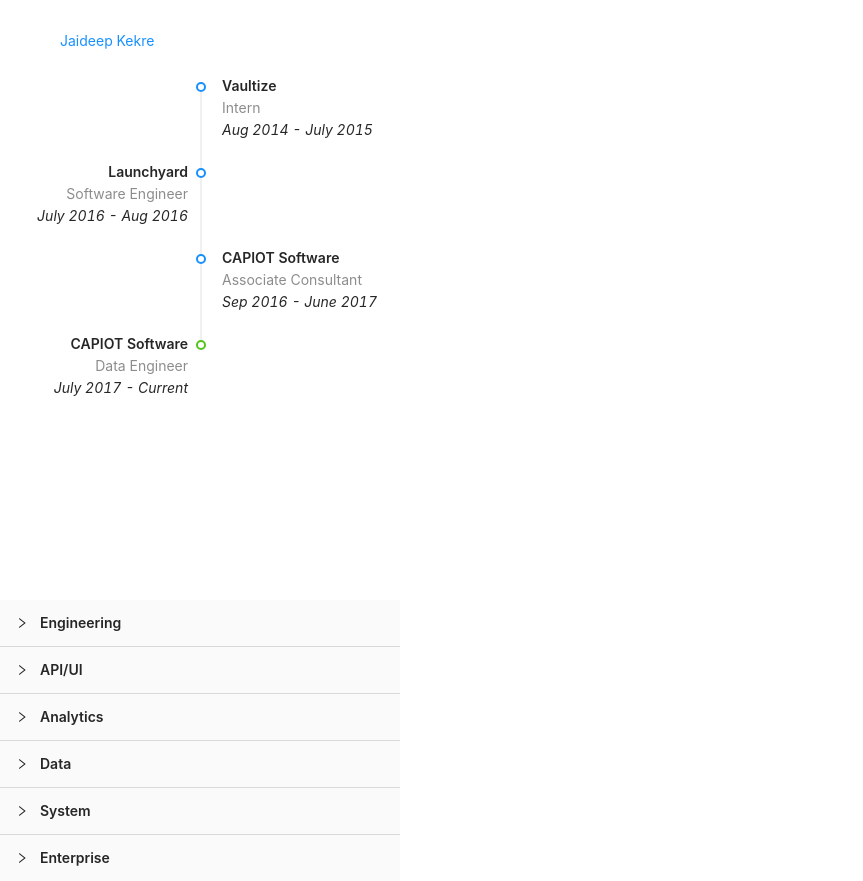
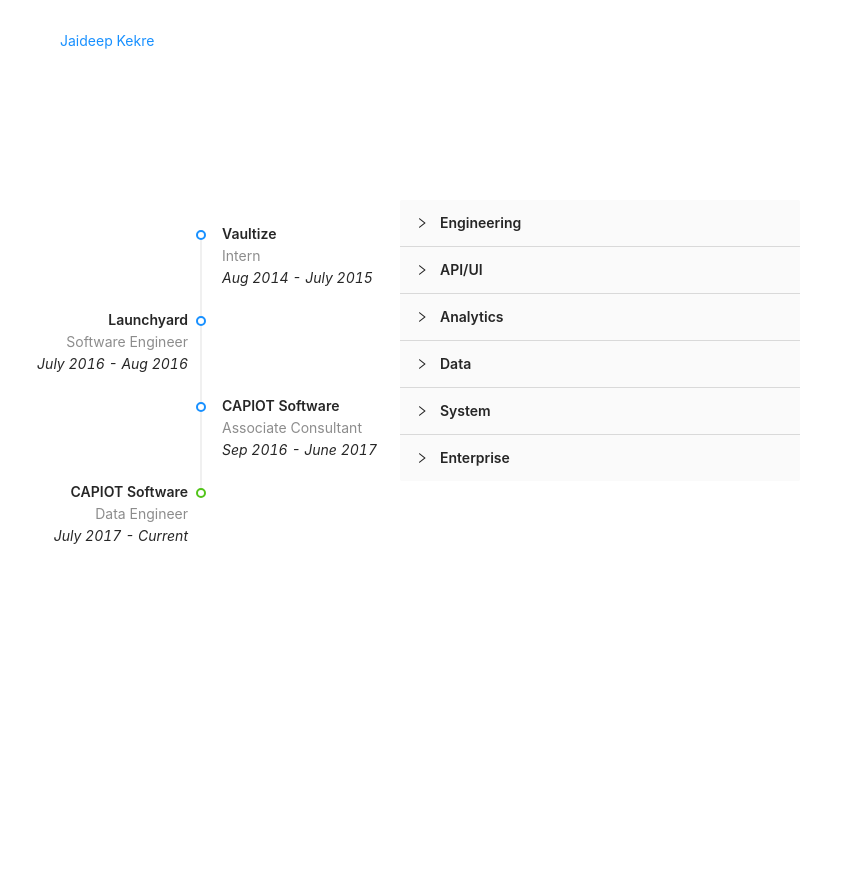
Before and after one commit to jaideepkekre/website, a React (Create React App) app: page / in a window 1280 px wide. Shown: the whole page, without its empty margins (0-863 px from the left). After the commit the page ends 800 px from the top, so only its background shows below. Built offline with nearby package versions, Linux system fonts and the light colour scheme.

Commit message:
version 2.04

```diff
--- a/src/App.js
+++ b/src/App.js
@@ -1,24 +1,43 @@
 import React from "react";
 import "antd/dist/antd.css";
-import Infoview from "./infoview"
 import { Layout } from "antd";
 import Resumedesc from "./resumedesc";
+import TL from "./timeln";
+import LinkedIn from "./icard";
 
-
-const { Header, Content,Sider } = Layout;
+const { Header, Content, Sider } = Layout;
 
 function App() {
   return (
-    <Layout>
-      <Content style={{ background: "white" }}>
-           <div >
-           <Infoview/>
-           </div>
-
-      </Content>
-      <footer style={{backgroundColor:"white"}} >
-        <Resumedesc />
-      </footer>
+    <Layout style={{ background: "white"}} >
+      <div style={{ background: "white", minwidth: "400px" }}>
+        <Content >
+        <LinkedIn tyle={{ float:"left" }}/>
+          <div
+            style={{
+              height: "400px",
+              width: "400px",
+              float: "left",
+              background: "white",
+              paddingTop:"20px"
+            }}
+          >
+            <TL />
+          </div>
+          <div
+            style={{
+              width: "400px",
+              height: "300px",
+              float: "left",
+              background: "white",
+              paddingTop: "20px"
+            }}
+          >
+            <Resumedesc />
+          </div>
+        </Content>
+        <footer style={{ backgroundColor: "white" }}></footer>
+      </div>
     </Layout>
   );
 }
--- a/src/icard.js
+++ b/src/icard.js
@@ -6,8 +6,9 @@
 function LinkedIn() {
   return (
     <div style= {{paddingLeft:"60px",paddingTop:"30px"}} >
+    <div style={{height:"150px"}}>
     <div class="LI-profile-badge"  data-version="v1" data-size="medium" data-locale="en_US" data-type="horizontal" data-theme="light" data-vanity="jaideepkekre"><a class="LI-simple-link" href='https://in.linkedin.com/in/jaideepkekre?trk=profile-badge'>Jaideep Kekre</a></div>
-
+    </div>
     </div>
   );
 }
--- a/src/infoview.js
+++ b/src/infoview.js
@@ -1,13 +1,12 @@
 import React from "react";
-import TL from "./timeln";
-import LinkedIn from "./icard";
+
 
 function Infoview() {
   return (
-    <div style={{maxWidth: "400px"}}>
-      <div style={{ height: "600px"  }}>
-        <LinkedIn />
-        <TL />
+    <div >
+      <div>
+
+
       </div>
     </div>
   );
--- a/src/resumedesc.js
+++ b/src/resumedesc.js
@@ -56,7 +56,7 @@
 
       }}
     >
-      <Collapse accordion bordered={false} style={{maxWidth:"400px" }}>
+      <Collapse accordion bordered={false} >
         <Panel header={<Text strong>Engineering</Text>} key="1">
           <Descriptions
             title=""
```
